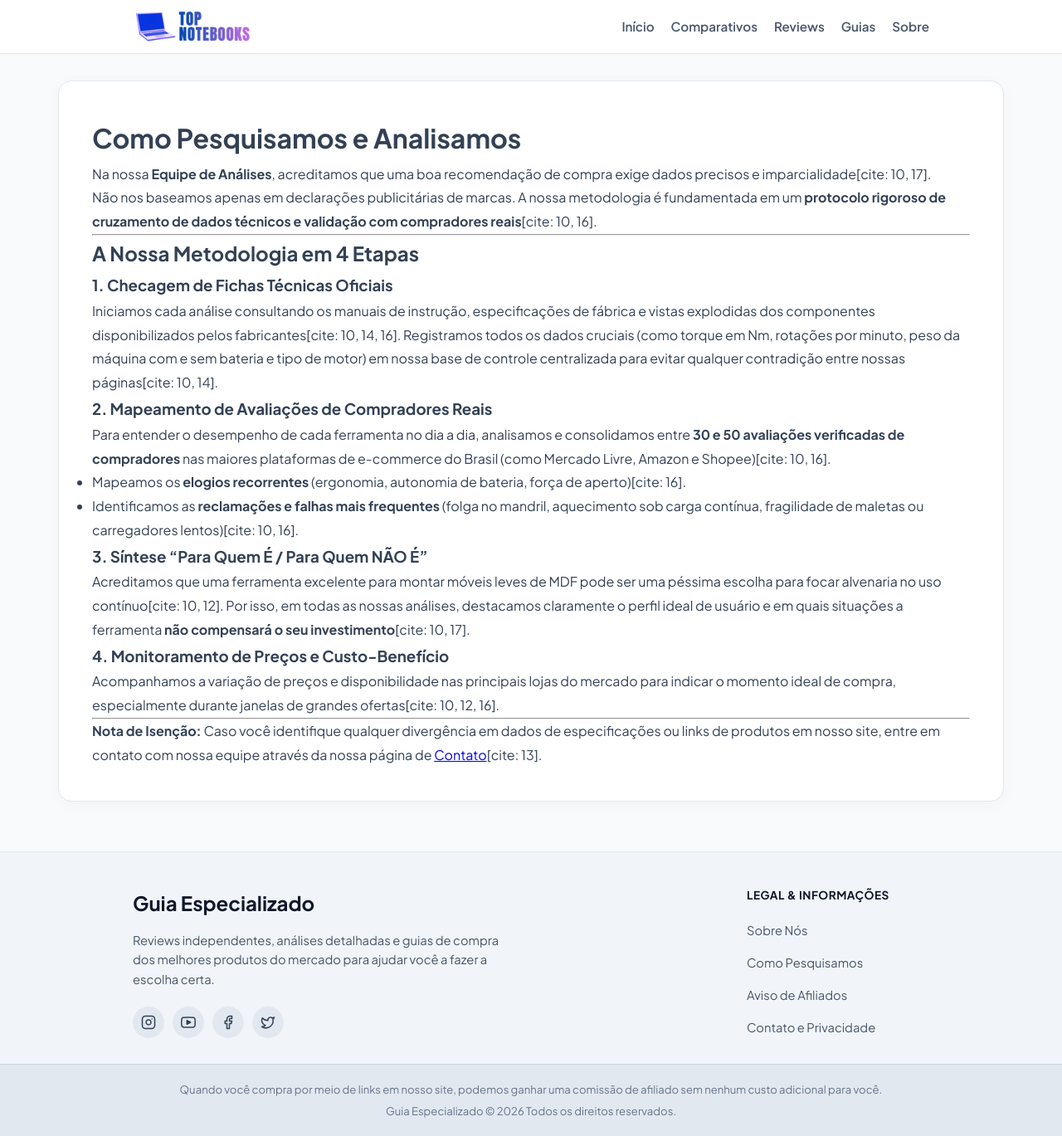
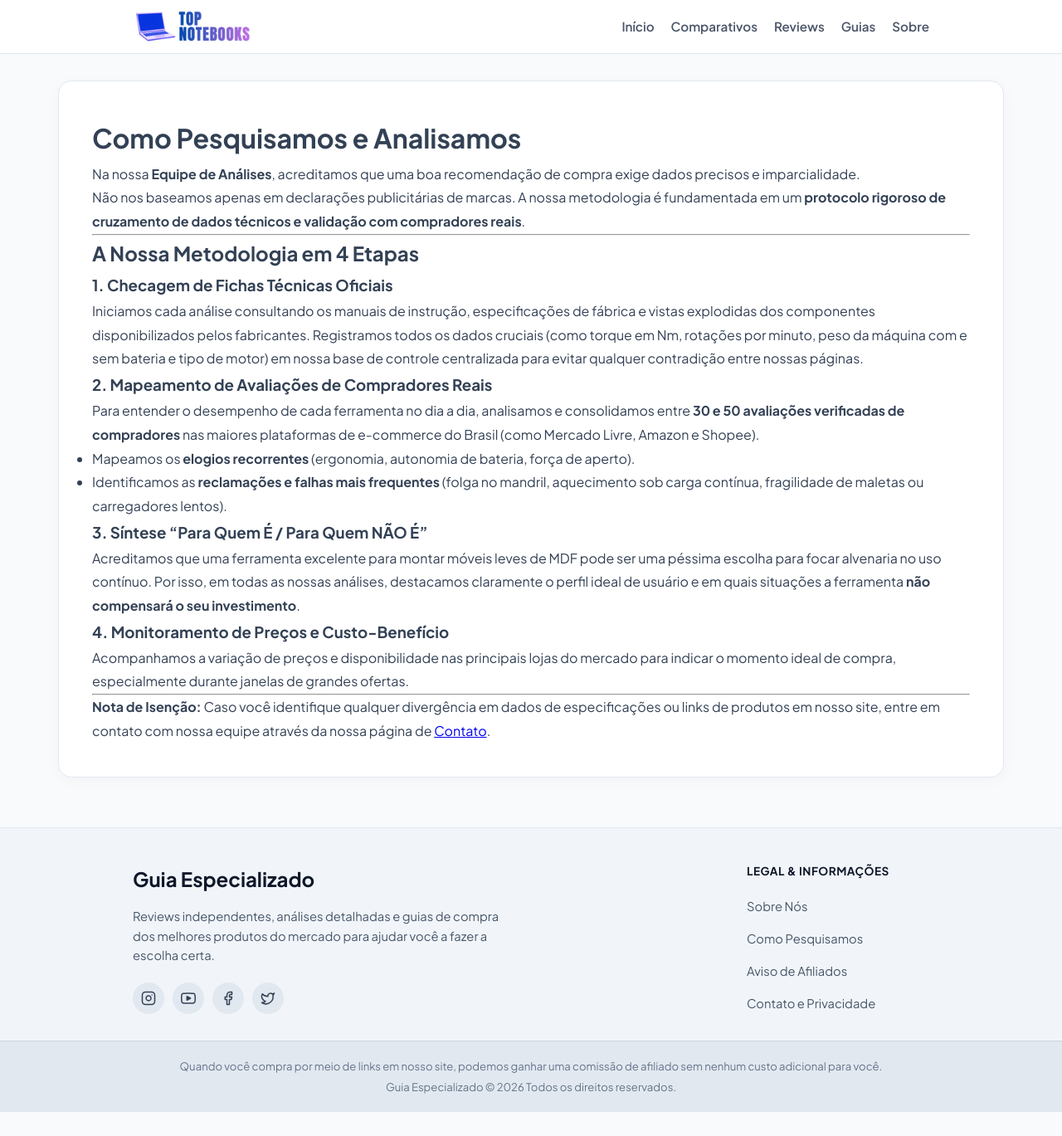
Before and after one commit to membroequipe/SiteReview, a Jekyll site: the page built from como-pesquisamos.md, in a window 1280 px wide and 1369 px high. Shown: the whole window at 83% size. Built offline with Jekyll 4.4.1, drawn with Linux system fonts in a browser that asks for light colours.

Commit message:
Update como-pesquisamos.md

```diff
--- a/como-pesquisamos.md
+++ b/como-pesquisamos.md
@@ -7,28 +7,28 @@ description: "Entenda a nossa metodologia de análise técnica: cruzamento de ma
 
 # Como Pesquisamos e Analisamos
 
-Na nossa **Equipe de Análises**, acreditamos que uma boa recomendação de compra exige dados precisos e imparcialidade[cite: 10, 17].
+Na nossa **Equipe de Análises**, acreditamos que uma boa recomendação de compra exige dados precisos e imparcialidade.
 
-Não nos baseamos apenas em declarações publicitárias de marcas. A nossa metodologia é fundamentada em um **protocolo rigoroso de cruzamento de dados técnicos e validação com compradores reais**[cite: 10, 16].
+Não nos baseamos apenas em declarações publicitárias de marcas. A nossa metodologia é fundamentada em um **protocolo rigoroso de cruzamento de dados técnicos e validação com compradores reais**.
 
 ---
 
 ## A Nossa Metodologia em 4 Etapas
 
 ### 1. Checagem de Fichas Técnicas Oficiais
-Iniciamos cada análise consultando os manuais de instrução, especificações de fábrica e vistas explodidas dos componentes disponibilizados pelos fabricantes[cite: 10, 14, 16]. Registramos todos os dados cruciais (como torque em Nm, rotações por minuto, peso da máquina com e sem bateria e tipo de motor) em nossa base de controle centralizada para evitar qualquer contradição entre nossas páginas[cite: 10, 14].
+Iniciamos cada análise consultando os manuais de instrução, especificações de fábrica e vistas explodidas dos componentes disponibilizados pelos fabricantes. Registramos todos os dados cruciais (como torque em Nm, rotações por minuto, peso da máquina com e sem bateria e tipo de motor) em nossa base de controle centralizada para evitar qualquer contradição entre nossas páginas.
 
 ### 2. Mapeamento de Avaliações de Compradores Reais
-Para entender o desempenho de cada ferramenta no dia a dia, analisamos e consolidamos entre **30 e 50 avaliações verificadas de compradores** nas maiores plataformas de e-commerce do Brasil (como Mercado Livre, Amazon e Shopee)[cite: 10, 16].
-- Mapeamos os **elogios recorrentes** (ergonomia, autonomia de bateria, força de aperto)[cite: 16].
-- Identificamos as **reclamações e falhas mais frequentes** (folga no mandril, aquecimento sob carga contínua, fragilidade de maletas ou carregadores lentos)[cite: 10, 16].
+Para entender o desempenho de cada ferramenta no dia a dia, analisamos e consolidamos entre **30 e 50 avaliações verificadas de compradores** nas maiores plataformas de e-commerce do Brasil (como Mercado Livre, Amazon e Shopee).
+- Mapeamos os **elogios recorrentes** (ergonomia, autonomia de bateria, força de aperto).
+- Identificamos as **reclamações e falhas mais frequentes** (folga no mandril, aquecimento sob carga contínua, fragilidade de maletas ou carregadores lentos).
 
 ### 3. Síntese "Para Quem É / Para Quem NÃO É"
-Acreditamos que uma ferramenta excelente para montar móveis leves de MDF pode ser uma péssima escolha para focar alvenaria no uso contínuo[cite: 10, 12]. Por isso, em todas as nossas análises, destacamos claramente o perfil ideal de usuário e em quais situações a ferramenta **não compensará o seu investimento**[cite: 10, 17].
+Acreditamos que uma ferramenta excelente para montar móveis leves de MDF pode ser uma péssima escolha para focar alvenaria no uso contínuo. Por isso, em todas as nossas análises, destacamos claramente o perfil ideal de usuário e em quais situações a ferramenta **não compensará o seu investimento**.
 
 ### 4. Monitoramento de Preços e Custo-Benefício
-Acompanhamos a variação de preços e disponibilidade nas principais lojas do mercado para indicar o momento ideal de compra, especialmente durante janelas de grandes ofertas[cite: 10, 12, 16].
+Acompanhamos a variação de preços e disponibilidade nas principais lojas do mercado para indicar o momento ideal de compra, especialmente durante janelas de grandes ofertas.
 
 ---
 
-> **Nota de Isenção:** Caso você identifique qualquer divergência em dados de especificações ou links de produtos em nosso site, entre em contato com nossa equipe através da nossa página de [Contato]({{ '/contato/' | relative_url }})[cite: 13].
+> **Nota de Isenção:** Caso você identifique qualquer divergência em dados de especificações ou links de produtos em nosso site, entre em contato com nossa equipe através da nossa página de [Contato]({{ '/contato/' | relative_url }}).
```
